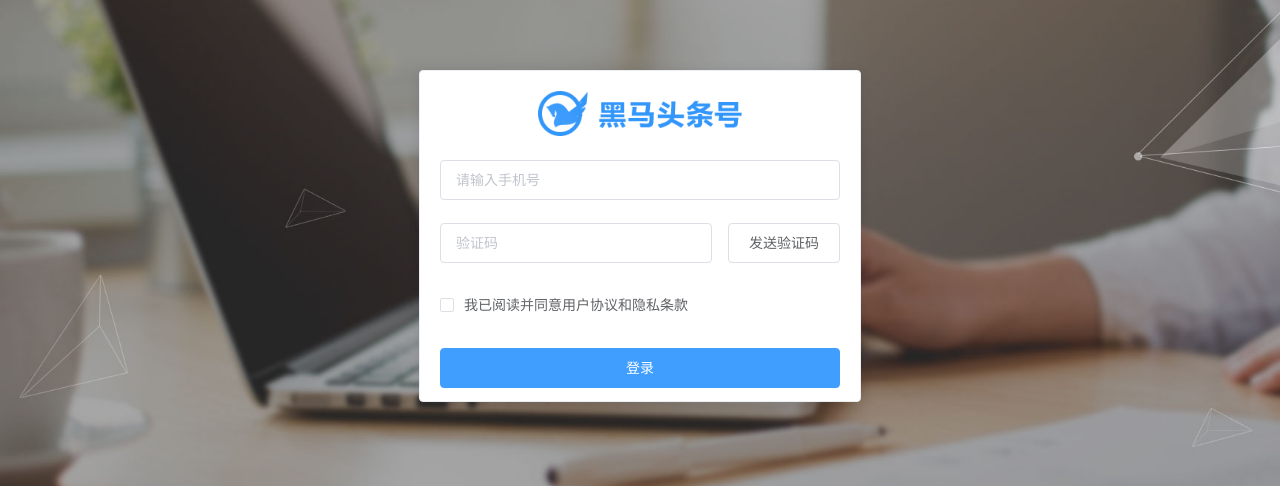
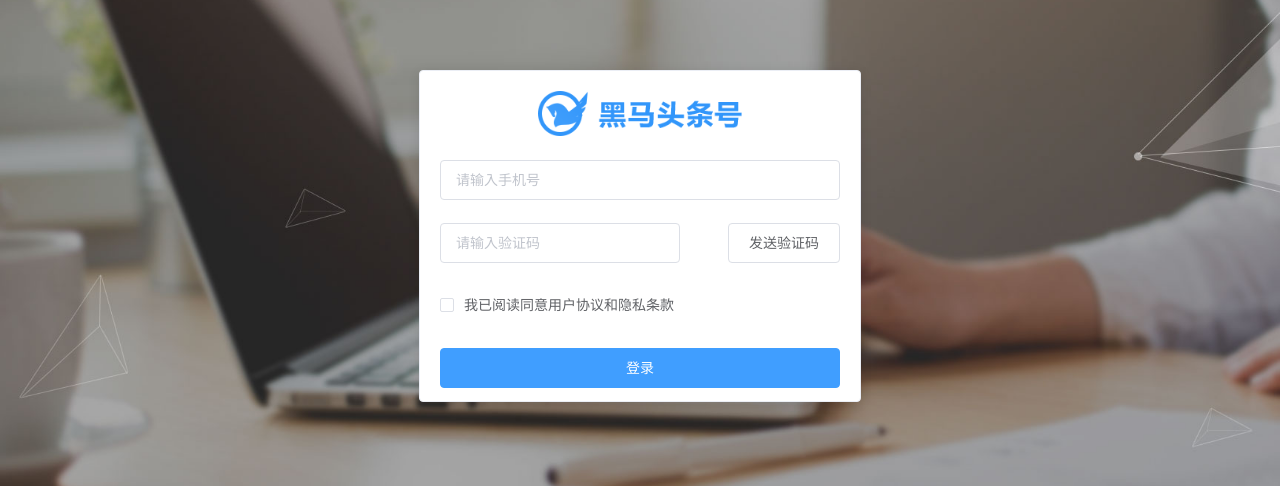
Before and after one commit to 337111893/95-toutiaopc, a Vue app: page /#/login in a window 1280 px wide. Shown: the part 164-650 px from the top of the page. Built offline with nearby package versions, Linux system fonts and the light colour scheme.

Commit message:
登录模块-数据绑定及校验

```diff
--- a/src/views/login/index.vue
+++ b/src/views/login/index.vue
@@ -1,29 +1,33 @@
 <template>
-  <div class="login">
-      <!-- 登录框 -->
-    <el-card class="login-card">
-        <!-- logo图片 -->
-        <div class="title">
+  <div class='login'>
+    <!-- 表单 -->
+    <el-card class='login-card'>
+      <!-- 表单内容 -->
+      <!-- 头部logo部分 -->
+       <div class='title'>
          <img src="../../assets/img/logo_index.png" alt="">
        </div>
-        <!-- 表单 -->
-        <el-form  style="margin-top:20px">
-            <!-- 手机号 -->
-            <el-form-item>
-                <el-input placeholder="请输入手机号"></el-input>
+       <!-- 表单 绑定model属性  绑定rules属性(表单验证规则) ref 给el-form一个属性-->
+       <el-form ref="loginForm" :model="loginForm" :rules="loginRules" style="margin-top:20px">
+         <!-- 表单容器 设置prop属性 prop表示要校验的字段名-->
+         <el-form-item prop="mobile">
+           <!-- 表单域  v-model双向绑定 -->
+           <el-input v-model="loginForm.mobile" placeholder="请输入手机号"></el-input>
          </el-form-item>
          <!-- 验证码 -->
-            <el-form-item>
-                <el-input style="width:68%" placeholder="验证码"></el-input>
+         <el-form-item prop="code">
+           <el-input v-model="loginForm.code" style="width:60%" placeholder="请输入验证码"></el-input>
+           <!-- 放置一个按钮 -->
            <el-button style="float:right" plain>发送验证码</el-button>
          </el-form-item>
-            <!-- 用户协议 -->
+         <!-- 表单域 -->
+         <el-form-item prop="checked">
+           <!-- 是否同意被人家坑 -->
+           <el-checkbox v-model="loginForm.checked">我已阅读同意用户协议和隐私条款</el-checkbox>
+         </el-form-item>
+         <!-- 按钮 -->
          <el-form-item>
-                <el-checkbox>我已阅读并同意用户协议和隐私条款</el-checkbox>
-            </el-form-item>
-            <!-- 登录按钮 -->
-            <el-form-item>
-                <el-button type="primary" style="width:100%">登录</el-button>
+           <el-button @click="login" style="width:100%" type="primary">登录</el-button>
          </el-form-item>
        </el-form>
     </el-card>
@@ -32,19 +36,77 @@
 
 <script>
 export default {
+  data () {
+    return {
+      // 登录表单的数据
+      loginForm: {
+        mobile: '', // 手机号
+        code: '', // 验证码
+        checked: false // 是否同意用户协议
+      },
+      // 定义表单的验证规则
+      loginRules: {
+        // required 如果为true表示该字段必填
+        mobile: [{ required: true, message: '您的手机号不能为空' }, {
+          pattern: /^1[3-9]\d{9}$/, // 正则表达式
+          message: '您的手机号格式不正确'
+        }],
+        code: [{ required: true, message: '您的验证码不能为空' }, {
+          pattern: /^\d{6}$/, // 要求6个数字
+          message: '验证码应该是6位数字'
+        }],
+        // 自定义校验  required不能校验true/false
+        checked: [{
+          validator: function (rule, value, callback) {
+          // rule是当前的校验规则
+          // value是当前的要校验的字段的值
+          // calllback是一个回调函数 不论成功或者失败都要执行
+          // 成功执行callback 失败执行 callback(new Error('错误信息'))
+          // 我们认为 如果 value 为true 就表示 校验成功 如果value 为false就表示校验失败
+            // new Error(错误信息) 就是我们提示的错误信息
+            value ? callback() : callback(new Error('您必须同意我们的霸王条款'))
+          }
+        }]
+      }
+    }
+  },
+  methods: {
+    login () {
+      //    this.$refs.loginForm 获取的就是el-form的对象实例
+      // 第一种 回调函数 isOK, fields(没有校验通过的字段)
+      // this.$refs.loginForm.validate(function (isOK) {
+      //   if (isOK) {
+      //     console.log('校验通过')
+      //   } else {
+      //     console.log('校验未通过')
+      //   }
+      // }) // 方法
+      // 第二种方式 promise
+      this.$refs.loginForm.validate().then(() => {
+        // 如果成功通过 校验就会到达 then
 
+      })
+    }
+  }
 }
 </script>
 
 <style lang="less" scoped>
 .login {
-    background: url(../../assets/img/login_bg.jpg);
-    background-size: cover;//绝对不留白
     height: 100vh;//可视区域100%
     display: flex;//flex布局
     justify-content: center;//水平居中
     align-items: center;//垂直居中
+    &:before {
+        content: '';
+        position: absolute;
+        width: 100%;
+        height: 100%;
+        background: url(../../assets/img/login_bg.jpg);
+        background-size: cover;//绝对不留白
+    }
     .login-card {
+        z-index: 2;
         width: 440px;
         height: 330px;
         .title {
```
Lines whose indentation alone changed are shown as unchanged.
